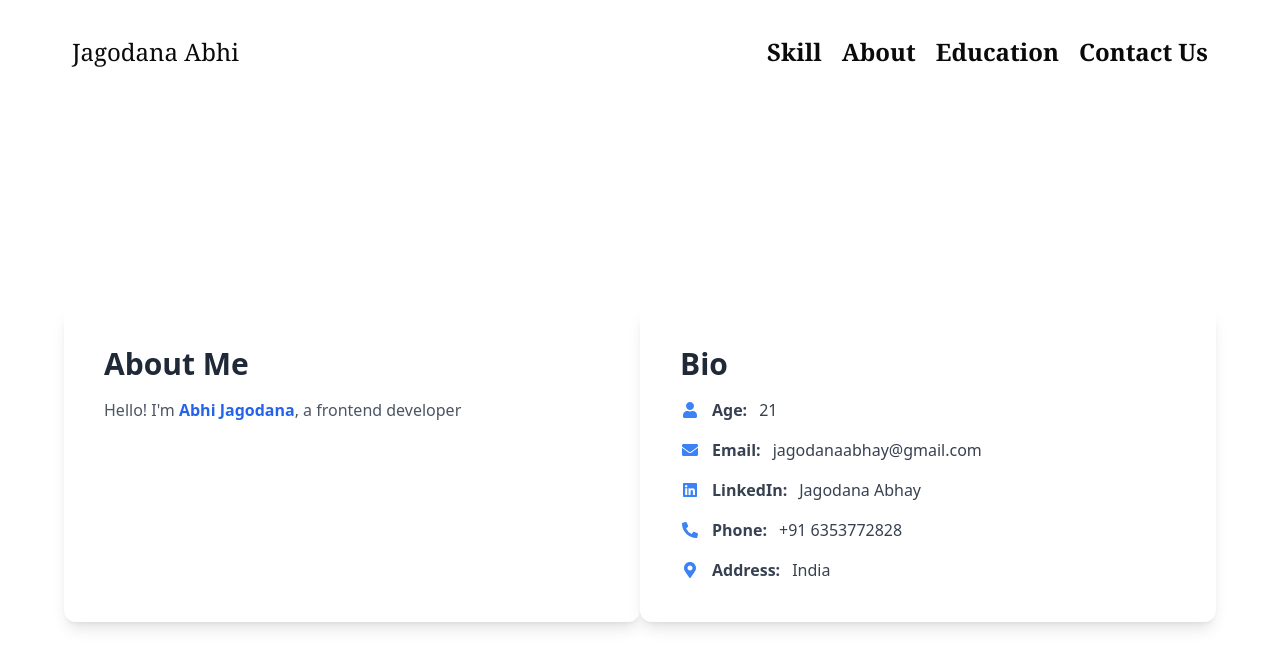
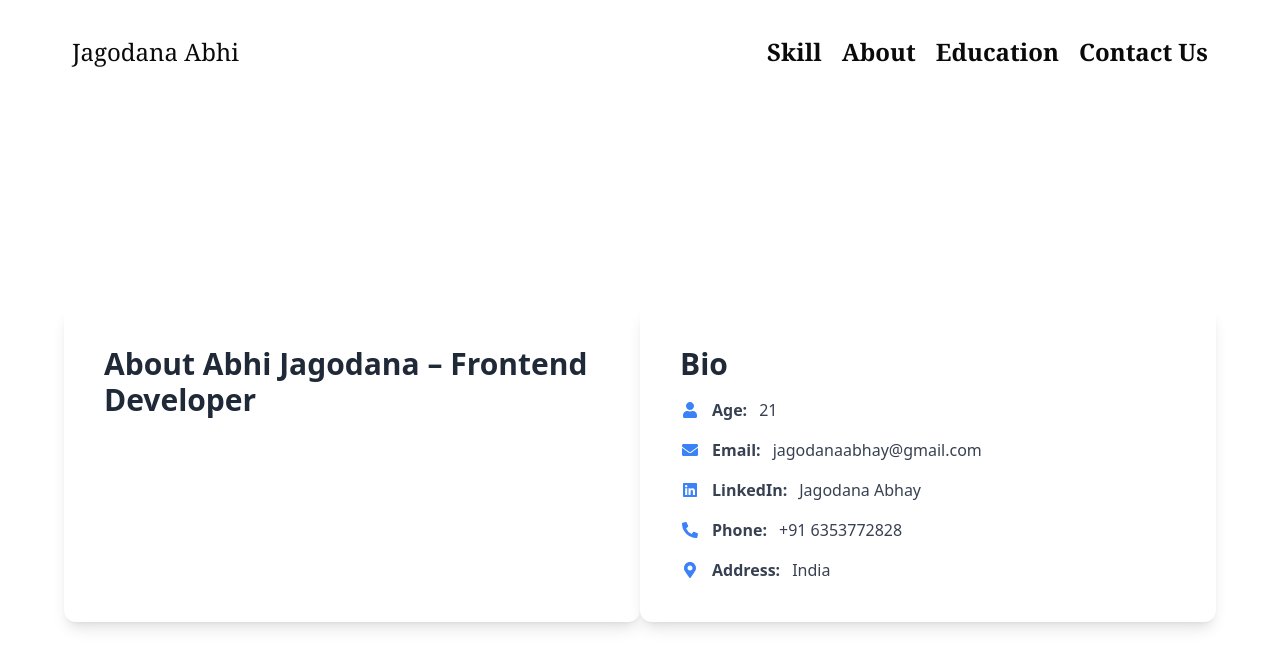
Before and after one commit to Abhayjagodana/Profile, a React (Vite) app: page /About in a window 1280 px wide. Shown: the top 668 px of the page. Built offline with nearby package versions, Linux system fonts and the light colour scheme.

Commit message:
first commit

```diff
--- a/src/Pages/About.tsx
+++ b/src/Pages/About.tsx
@@ -9,13 +9,10 @@ function About() {
       <div className="w-full max-w-6xl grid grid-cols-1 md:grid-cols-2">
         {/* About Box */}
         <div className="bg-white shadow-lg rounded-xl p-6 md:p-10">
-          <h1 className="text-2xl sm:text-3xl font-bold mb-4 text-gray-800">About Me</h1>
-          <p className="text-sm sm:text-base text-gray-600 leading-relaxed">
-            Hello! I'm <span className="font-semibold text-blue-600">Abhi Jagodana</span>, a frontend developer
-          </p>
-          {/* <p className="text-sm sm:text-base text-gray-600 mt-4 leading-relaxed">
-            I enjoy working with modern tools like <strong>React</strong> and <strong>Tailwind CSS</strong>. Always learning, always building.
-          </p> */}
+          <h1 className="text-2xl sm:text-3xl font-bold mb-4 text-gray-800">
+  About Abhi Jagodana – Frontend Developer
+</h1>
+
         </div>
 
         <Helmet>
```
